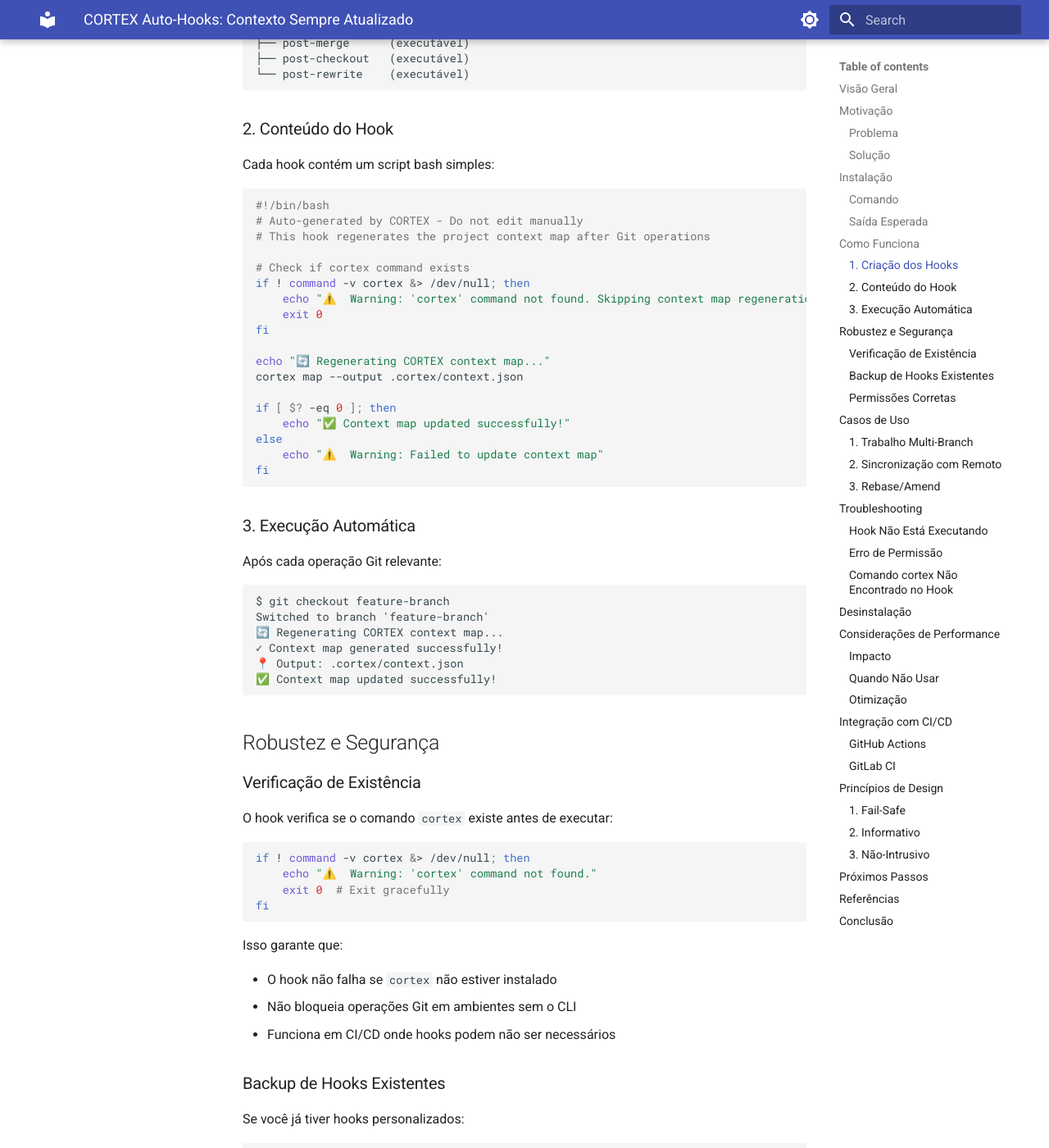
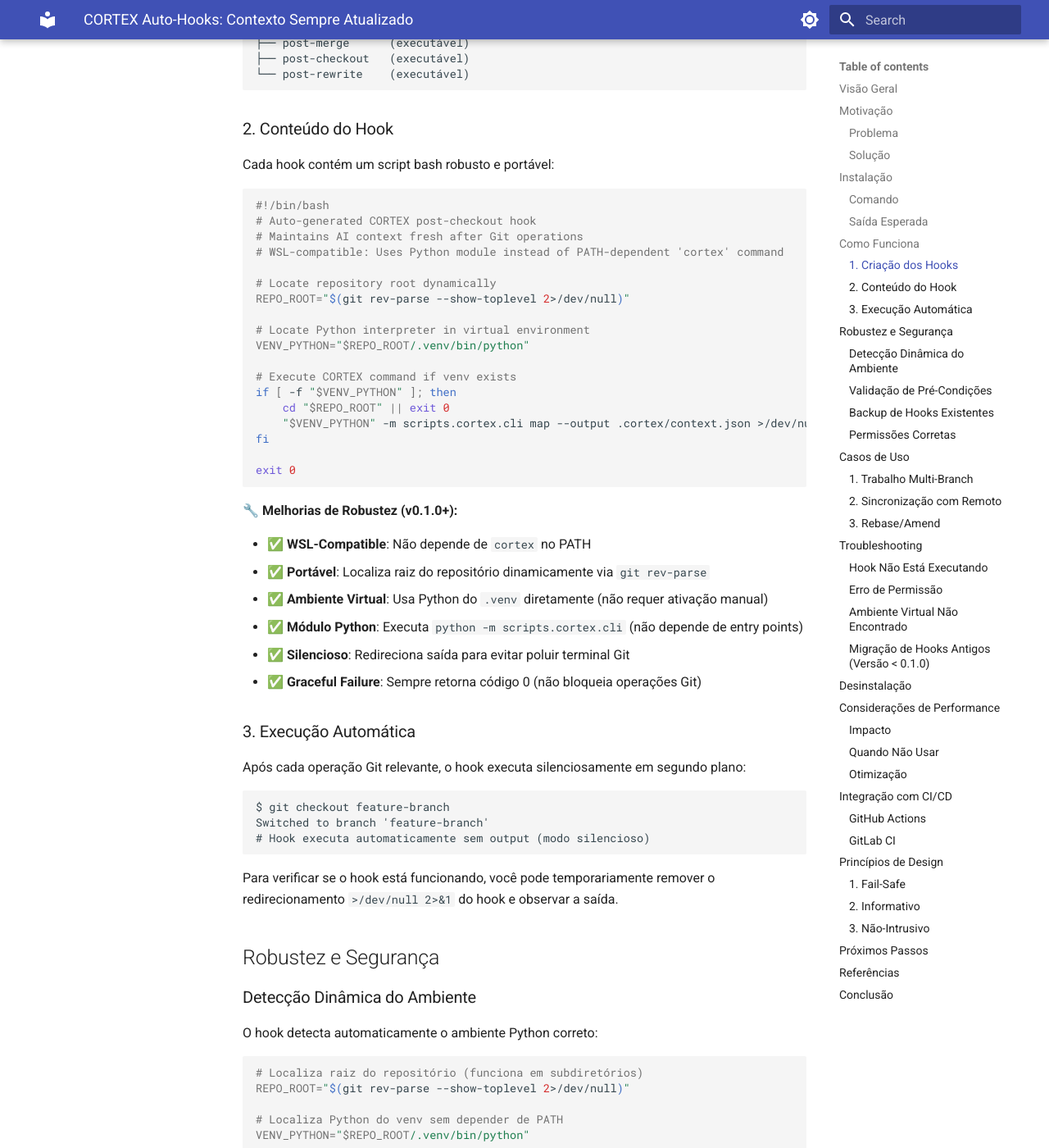
Before and after one commit to Ismael-1712/python-template-profissional, an MkDocs documentation site: the page built from docs/guides/CORTEX_AUTO_HOOKS.md, in a window 1280 px wide and 1400 px high, scrolled down 1768 px. Shown: the whole window at 82% size. Built offline with MkDocs 1.6.1 and Material for MkDocs 9.7.7, drawn with Linux system fonts in a browser that asks for light colours; some of the changed text lies outside the part shown.

Commit message:
fix(hooks): WSL compatibility - Use Python module instead of PATH-dependent cortex command
**Problema**: Git hooks falhavam silenciosamente em WSL com warning 'cortex' command not found
**Causa Raiz**: Hooks dependiam de executável cortex no PATH, inexistente sem pip install -e .
**Solução**: Hooks agora localizam dinamicamente repositório e usam Python do venv diretamente

### Mudanças Técnicas

- **HooksOrchestrator.generate_hook_script()**: Refatorado template para usar git rev-parse e python -m
- **Técnicas aplicadas**:
  - git rev-parse --show-toplevel: Localiza raiz do repositório (portável entre máquinas)
  - $REPO_ROOT/.venv/bin/python: Usa Python do venv sem depender de ativação manual
  - python -m scripts.cortex.cli: Executa módulo diretamente (sem entry points)
- **Hooks afetados**: post-merge, post-checkout, post-rewrite
- **Testabilidade**: 6 novos testes unitários em test_hooks_orchestrator.py

### Validação

- ✅ make validate: Todos os testes passaram (853 passed)
- ✅ TDD Delta Coverage: 100% nas mudanças
- ✅ Hooks regenerados em .git/hooks/ com nova lógica
- ✅ Testado em WSL: Nenhum warning exibido em git checkout

### Documentação Atualizada

- CHANGELOG.md: Entrada detalhada na seção Fixed
- CORTEX_AUTO_HOOKS.md: Seções de robustez WSL e troubleshooting migração

Closes: Análise Forense WSL (Prompt Secundário 01-02)

````diff
--- a/docs/guides/CORTEX_AUTO_HOOKS.md
+++ b/docs/guides/CORTEX_AUTO_HOOKS.md
@@ -82,60 +82,88 @@
 
 ### 2. Conteúdo do Hook
 
-Cada hook contém um script bash simples:
+Cada hook contém um script bash robusto e portável:
 
 ```bash
 #!/bin/bash
-# Auto-generated by CORTEX - Do not edit manually
-# This hook regenerates the project context map after Git operations
+# Auto-generated CORTEX post-checkout hook
+# Maintains AI context fresh after Git operations
+# WSL-compatible: Uses Python module instead of PATH-dependent 'cortex' command
 
-# Check if cortex command exists
-if ! command -v cortex &> /dev/null; then
-    echo "⚠️  Warning: 'cortex' command not found. Skipping context map regeneration."
-    exit 0
+# Locate repository root dynamically
+REPO_ROOT="$(git rev-parse --show-toplevel 2>/dev/null)"
+
+# Locate Python interpreter in virtual environment
+VENV_PYTHON="$REPO_ROOT/.venv/bin/python"
+
+# Execute CORTEX command if venv exists
+if [ -f "$VENV_PYTHON" ]; then
+    cd "$REPO_ROOT" || exit 0
+    "$VENV_PYTHON" -m scripts.cortex.cli map --output .cortex/context.json >/dev/null 2>&1 || true
 fi
 
-echo "🔄 Regenerating CORTEX context map..."
-cortex map --output .cortex/context.json
+exit 0
+```
 
-if [ $? -eq 0 ]; then
-    echo "✅ Context map updated successfully!"
-else
-    echo "⚠️  Warning: Failed to update context map"
-fi
-```
+**🔧 Melhorias de Robustez (v0.1.0+):**
+
+- ✅ **WSL-Compatible**: Não depende de `cortex` no PATH
+- ✅ **Portável**: Localiza raiz do repositório dinamicamente via `git rev-parse`
+- ✅ **Ambiente Virtual**: Usa Python do `.venv` diretamente (não requer ativação manual)
+- ✅ **Módulo Python**: Executa `python -m scripts.cortex.cli` (não depende de entry points)
+- ✅ **Silencioso**: Redireciona saída para evitar poluir terminal Git
+- ✅ **Graceful Failure**: Sempre retorna código 0 (não bloqueia operações Git)
 
 ### 3. Execução Automática
 
-Após cada operação Git relevante:
+Após cada operação Git relevante, o hook executa silenciosamente em segundo plano:
 
 ```
 $ git checkout feature-branch
 Switched to branch 'feature-branch'
-🔄 Regenerating CORTEX context map...
-✓ Context map generated successfully!
-📍 Output: .cortex/context.json
-✅ Context map updated successfully!
+# Hook executa automaticamente sem output (modo silencioso)
 ```
+
+Para verificar se o hook está funcionando, você pode temporariamente remover o redirecionamento `>/dev/null 2>&1` do hook e observar a saída.
 
 ## Robustez e Segurança
 
-### Verificação de Existência
+### Detecção Dinâmica do Ambiente
 
-O hook verifica se o comando `cortex` existe antes de executar:
+O hook detecta automaticamente o ambiente Python correto:
 
 ```bash
-if ! command -v cortex &> /dev/null; then
-    echo "⚠️  Warning: 'cortex' command not found."
-    exit 0  # Exit gracefully
+# Localiza raiz do repositório (funciona em subdiretórios)
+REPO_ROOT="$(git rev-parse --show-toplevel 2>/dev/null)"
+
+# Localiza Python do venv sem depender de PATH
+VENV_PYTHON="$REPO_ROOT/.venv/bin/python"
+```
+
+Isso garante que:
+
+- ✅ Funciona em **WSL** (Windows Subsystem for Linux)
+- ✅ Funciona em **shells não-interativos** (onde `.bashrc` não é carregado)
+- ✅ Funciona **sem `pip install -e .`** (não depende de entry points)
+- ✅ Funciona em **subdiretórios** do repositório
+- ✅ Funciona em **ambientes CI/CD** com venvs isolados
+
+### Validação de Pré-Condições
+
+Antes de executar, o hook valida que o ambiente virtual existe:
+
+```bash
+if [ -f "$VENV_PYTHON" ]; then
+    # Executa apenas se venv estiver configurado
+    "$VENV_PYTHON" -m scripts.cortex.cli map --output .cortex/context.json
 fi
 ```
 
 Isso garante que:
 
-- O hook não falha se `cortex` não estiver instalado
-- Não bloqueia operações Git em ambientes sem o CLI
-- Funciona em CI/CD onde hooks podem não ser necessários
+- Não falha se `.venv` não existir
+- Não bloqueia operações Git em ambientes sem Python configurado
+- Funciona em repositórios clonados recentemente (antes de setup)
 
 ### Backup de Hooks Existentes
 
@@ -208,24 +236,24 @@
    # Deve mostrar: -rwxr-xr-x (executável)
    ```
 
-2. **Comando cortex disponível**:
+2. **Ambiente Virtual Configurado**:
 
    ```bash
-   which cortex
-   # Deve retornar: /path/to/cortex
+   ls -la .venv/bin/python
+   # Deve retornar: .venv/bin/python (symlink ou executável)
    ```
 
 3. **Hook existe**:
 
    ```bash
    cat .git/hooks/post-merge
-   # Deve mostrar o script do hook
+   # Deve mostrar o script do hook com git rev-parse e python -m
    ```
 
 **Solução**:
 
 ```bash
-cortex setup-hooks  # Reinstalar hooks
+cortex setup-hooks  # Reinstalar hooks com versão atualizada
 ```
 
 ### Erro de Permissão
@@ -238,18 +266,48 @@
 chmod +x .git/hooks/post-*
 ```
 
-### Comando cortex Não Encontrado no Hook
+### Ambiente Virtual Não Encontrado
 
-**Problema**: Hook mostra "cortex command not found".
+**Problema**: Hook não executa (sem erro visível, modo silencioso).
 
-**Causa**: O `PATH` no shell do hook pode ser diferente do seu shell interativo.
+**Causa**: O arquivo `.venv/bin/python` não existe (venv não criado ou caminho incorreto).
 
-**Solução**: Use o caminho absoluto no hook ou adicione ao PATH:
+**Verificação**:
 
 ```bash
-# Edite .git/hooks/post-merge
-export PATH="$PATH:/home/user/.local/bin"
-cortex map --output .cortex/context.json
+# Teste manual do hook
+bash .git/hooks/post-checkout
+# Se nada acontecer, verifique o venv
+```
+
+**Solução**:
+
+```bash
+# Criar ambiente virtual
+python3 -m venv .venv
+
+# Instalar dependências
+.venv/bin/pip install -e ".[dev]"
+
+# Reinstalar hooks
+.venv/bin/python -m scripts.cortex.cli setup-hooks
+```
+
+### Migração de Hooks Antigos (Versão < 0.1.0)
+
+**Problema**: Hooks antigos ainda exibem warning `'cortex' command not found` em WSL.
+
+**Causa**: Hooks foram gerados por versão anterior que dependia de `cortex` no PATH.
+
+**Solução - Atualizar Hooks**:
+
+```bash
+# Reinstalar hooks com versão atualizada
+.venv/bin/python -m scripts.cortex.cli setup-hooks
+
+# Verificar conteúdo atualizado
+cat .git/hooks/post-checkout | grep "git rev-parse"
+# Deve retornar: REPO_ROOT="$(git rev-parse --show-toplevel 2>/dev/null)"
 ```
 
 ## Desinstalação
````
Also changed, not shown: CHANGELOG.md (+14 -0 lines), audit_metrics.json (+10 -3 lines), docs/reports/KNOWLEDGE_HEALTH.md (+2 -2 lines), 2 other files.
